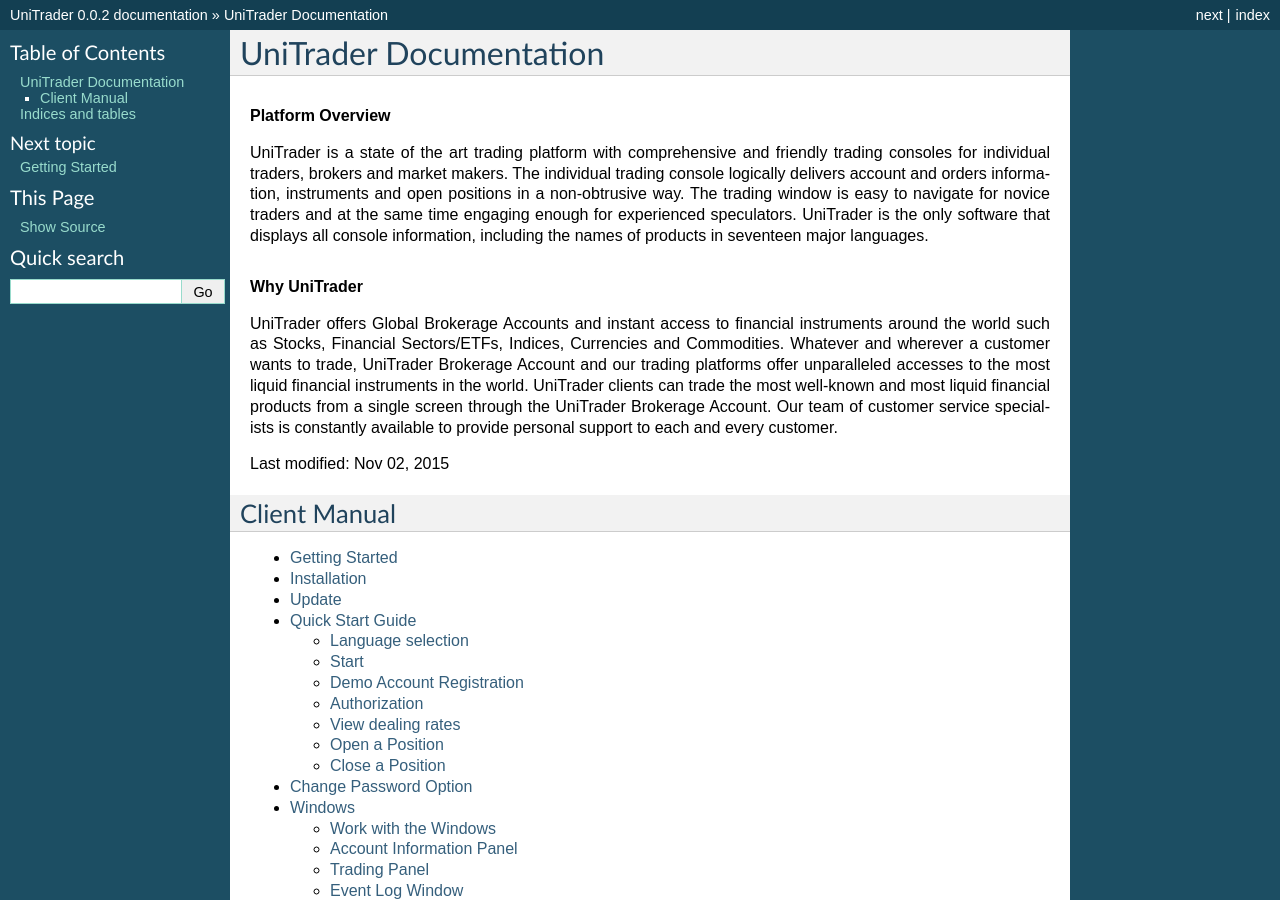
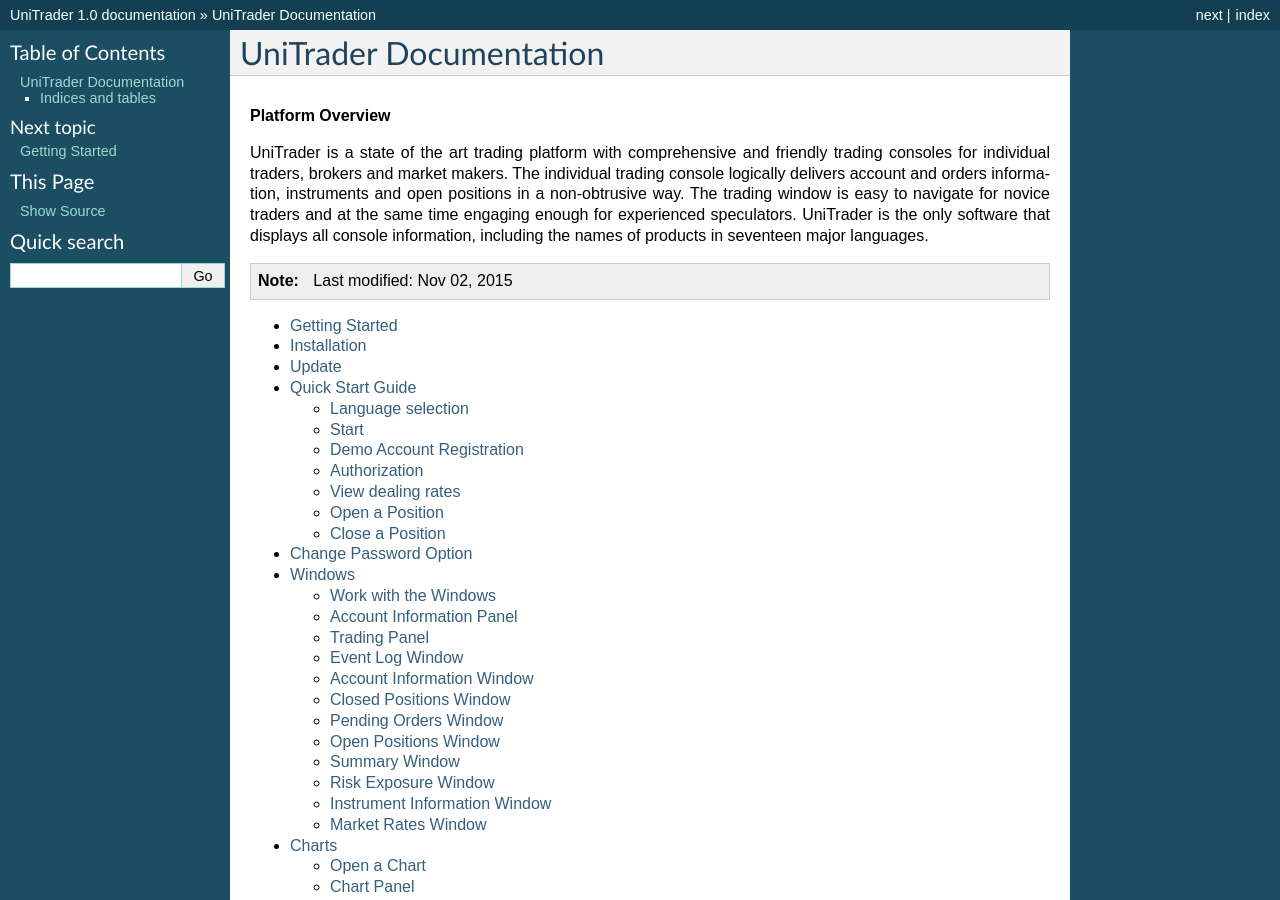
Before and after one commit to Stayrony/UniTrader, a Sphinx documentation site: the page built from Docs/source/index.rst, in a window 1280 px wide and 900 px high. Built offline with Sphinx 7.4.7, drawn with Linux system fonts in a browser that asks for light colours; some of the changed text lies outside the part shown.

Commit message:
Add favicon and change description in index

```diff
--- a/Docs/source/conf.py
+++ b/Docs/source/conf.py
@@ -60,7 +60,7 @@
 # The short X.Y version.
 version = '0.0.3'
 # The full version, including alpha/beta/rc tags.
-release = '0.0.2'
+release = '1.0'
 
 # The language for content autogenerated by Sphinx. Refer to documentation
 # for a list of supported languages.
@@ -135,7 +135,7 @@
 # The name of an image file (within the static path) to use as favicon of the
 # docs.  This file should be a Windows icon file (.ico) being 16x16 or 32x32
 # pixels large.
-#html_favicon = None
+html_favicon = '/nstatic/favicon.ico'
 
 # Add any paths that contain custom static files (such as style sheets) here,
 # relative to this directory. They are copied after the builtin static files,
--- a/Docs/source/index.rst
+++ b/Docs/source/index.rst
@@ -1,3 +1,4 @@
+=======================
 UniTrader Documentation
 =======================
 
@@ -5,14 +6,7 @@
 
 UniTrader is a state of the art trading platform with comprehensive and friendly trading consoles for individual traders, brokers and market makers. The individual trading console logically delivers account and orders information, instruments and open positions in a non-obtrusive way. The trading window is easy to navigate for novice traders and at the same time engaging enough for experienced speculators. UniTrader is the only software that displays all console information, including the names of products in seventeen major languages.
 
-.. rubric:: Why UniTrader
-
-UniTrader offers Global Brokerage Accounts and instant access to financial instruments around the world such as Stocks, Financial Sectors/ETFs, Indices, Currencies and Commodities. Whatever and wherever a customer wants to trade, UniTrader Brokerage Account and our trading platforms offer unparalleled accesses to the most liquid financial instruments in the world. UniTrader clients can trade the most well-known and most liquid financial products from a single screen through the UniTrader Brokerage Account. Our team of customer service specialists is constantly available to provide personal support to each and every customer.
-
-Last modified: |today|
-
-Client Manual
--------------
+.. note:: Last modified: |today|
 
 .. toctree::
    :maxdepth: 2
```
Also changed, not shown: Docs/source/nstatic/favicon.ico (added).
